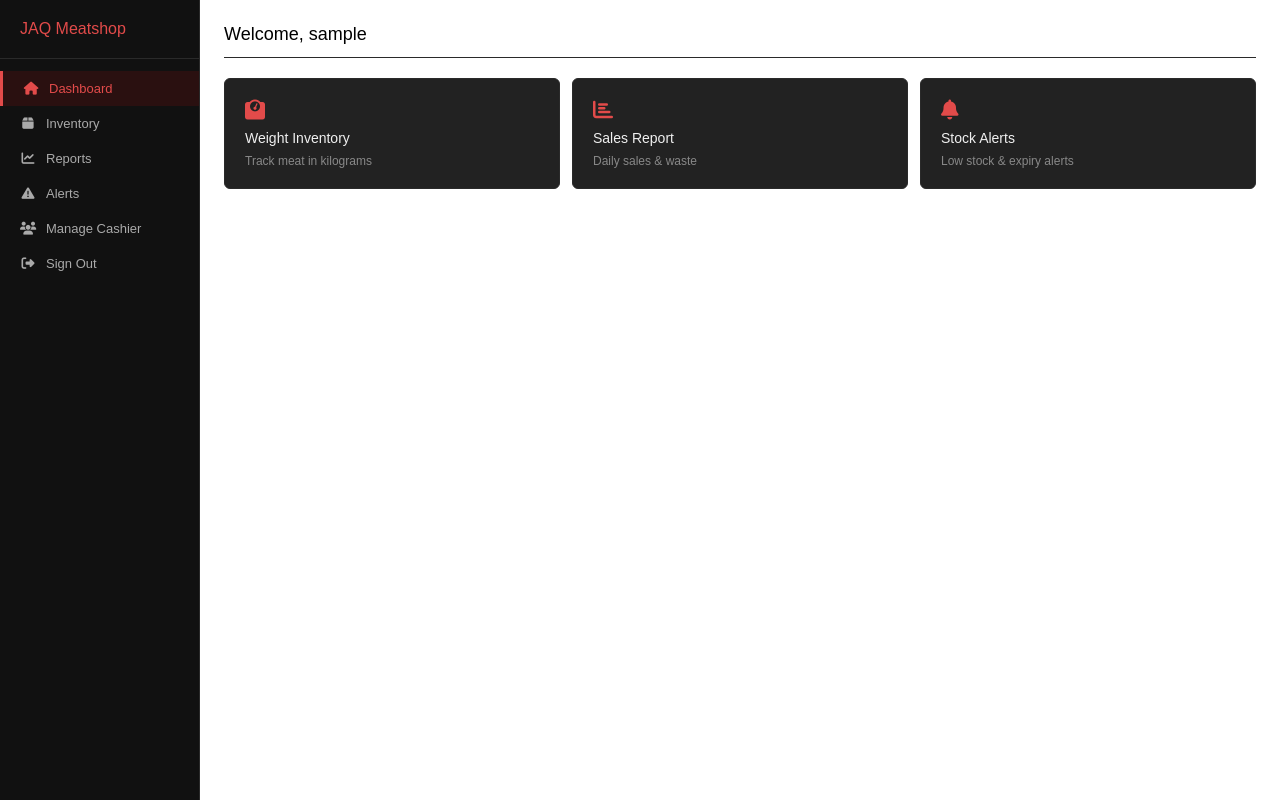
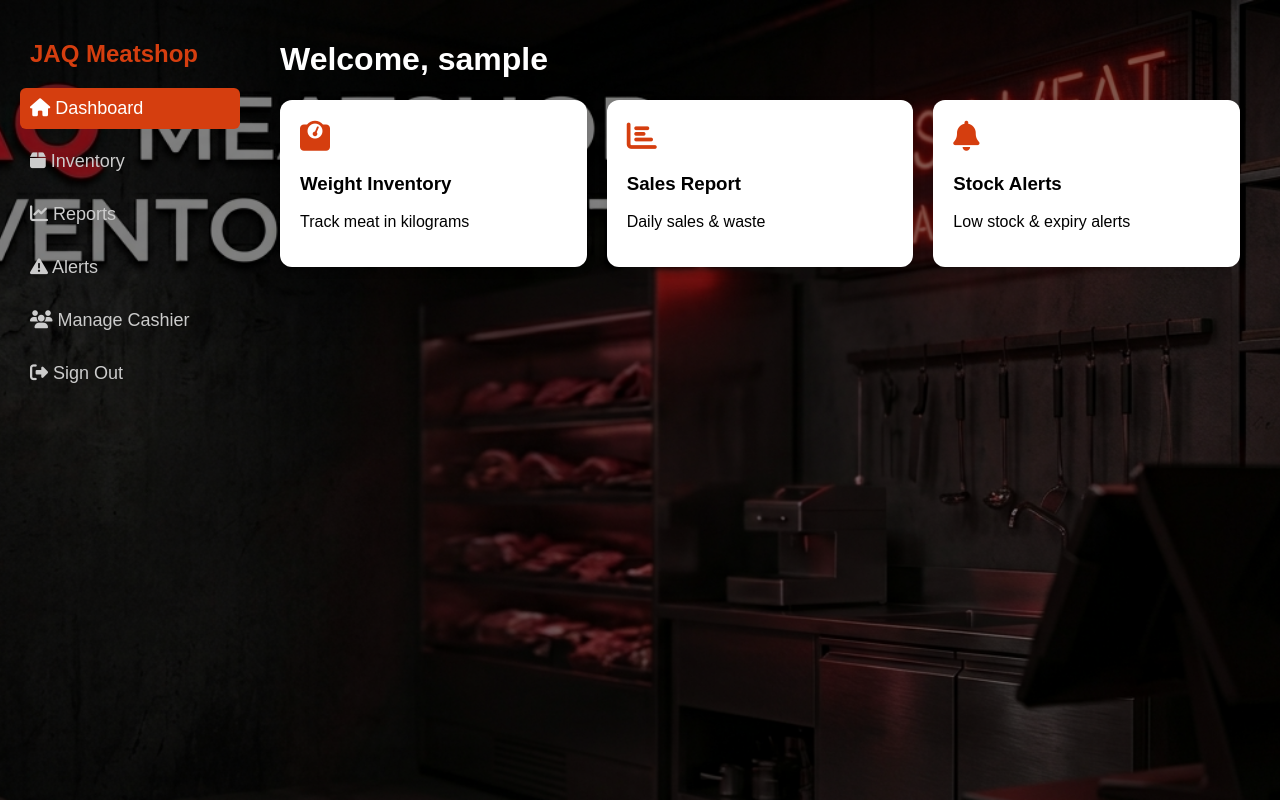
Before and after one commit to John8bits/Group7-JAQMeatshopInventoryManagementSystem, a PHP site: page /dashboards/admin_dashboard.php in a window 1280 px wide. Run offline with PHP 8.4, Linux system fonts and the light colour scheme; the visitor is signed in with stand-in values (Sample User, id 1).

Commit message:
Update admin_dashboard.css

```diff
--- a/css/admin_dashboard.css
+++ b/css/admin_dashboard.css
@@ -1,111 +1,86 @@
-* {
+ body {
     margin: 0;
-    padding: 0;
-    box-sizing: border-box;
+    font-family: Arial;
+    background-image: url('../Authentication/bg_login.png');
+    background-size: cover;
+    background-position: center;
+    background-repeat: no-repeat;
+    background-attachment: fixed;
+}
+body::before {
+    content: "";
+    position: fixed;
+    inset: 0;
+    background: rgba(0,0,0,0.5);
+    z-index: -1;
 }
 
-body {
-    font-family: Arial, sans-serif;
-    background: #1a1a1a;
-    color: #f0f0f0;
-    display: flex;
-    min-height: 100vh;
-}
-
+/* Sidebar */
 .sidebar {
-    width: 200px;
-    background: #111;
-    border-right: 1px solid #2a2a2a;
-    display: flex;
-    flex-direction: column;
-    padding: 20px 0;
+    width: 220px;
+    height: 100vh;
+    color: white;
     position: fixed;
-    height: 100vh;
+    padding: 20px;
 }
 
 .sidebar h2 {
-    color: #e24b4a;
-    font-size: 16px;
-    font-weight: 500;
-    padding: 0 20px 20px;
-    border-bottom: 1px solid #2a2a2a;
+    color: #D53E0F;
+    margin-left: 10px;
 }
 
-.sidebox {
-    display: flex;
-    flex-direction: column;
-    padding: 12px 0;
+.sidebar a {
+    display: block;
+    color: #ccc;
+    text-decoration: none;
+    margin: 12px 0;
+    font-size: 18px;
+    padding: 10px;
+    border-radius: 6px;
+    transition: 0.3s;
 }
 
-.sidebox a {
-    display: flex;
-    align-items: center;
-    gap: 10px;
-    padding: 10px 20px;
-    color: #aaa;
-    font-size: 13px;
-    text-decoration: none;
-    transition: background 0.2s, color 0.2s;
+.sidebar a:hover,
+.sidebar a.active {
+    background: #D53E0F;
+    color: white;
 }
 
-.sidebox a:hover,
-.sidebox a.active {
-    background: #2a1010;
-    color: #e24b4a;
-    border-left: 3px solid #e24b4a;
+/* Layout */
+.main {
+    margin-left: 240px;
+    padding: 20px;
 }
 
-.sidebox a i {
-    font-size: 13px;
-    width: 16px;
-    text-align: center;
+/* Cards */
+.card {
+    background: white;
+    padding: 20px;
+    border-radius: 12px;
+    box-shadow: 0 4px 10px rgba(0,0,0,0.1);
+    transition: 0.3s;
 }
 
-.main {
-    margin-left: 200px;
-    flex: 1;
-    padding: 24px;
-    background: white;
+.card:hover {
+    transform: translateY(-5px);
 }
 
-.main h1 {
-    font-size: 18px;
-    font-weight: 500;
-    color: black;
-    margin-bottom: 20px;
-    border-bottom: 1px solid #2a2a2a;
-    padding-bottom: 12px;
+/* Grid */
+.grid {
+    display: grid;
+    grid-template-columns: repeat(auto-fit, minmax(250px, 1fr));
+    gap: 20px;
+    margin: 20px;
 }
 
-
-.grid {
-    display: grid;
-    grid-template-columns: repeat(3, 1fr);
-    gap: 12px;
+/* Icons */
+.icon {
+    font-size: 30px;
+    color: #D53E0F;
 }
 
-.card {
-    background: #222;
-    border: 1px solid #2a2a2a;
-    border-radius: 6px;
-    padding: 20px;
-    display: flex;
-    flex-direction: column;
-    gap: 8px;
+/* Header */
+h1 {
+    margin-left: 20px;
+    color: #fff;
 }
-
-.card .icon {
-    font-size: 20px;
-    color: #e24b4a;
-}
-
-.card h3 {
-    font-size: 14px;
-    font-weight: 500;
-    color: #f0f0f0;
-}
-
-.card p {
-    font-size: 12px;
-    color: #888;
-}
```
